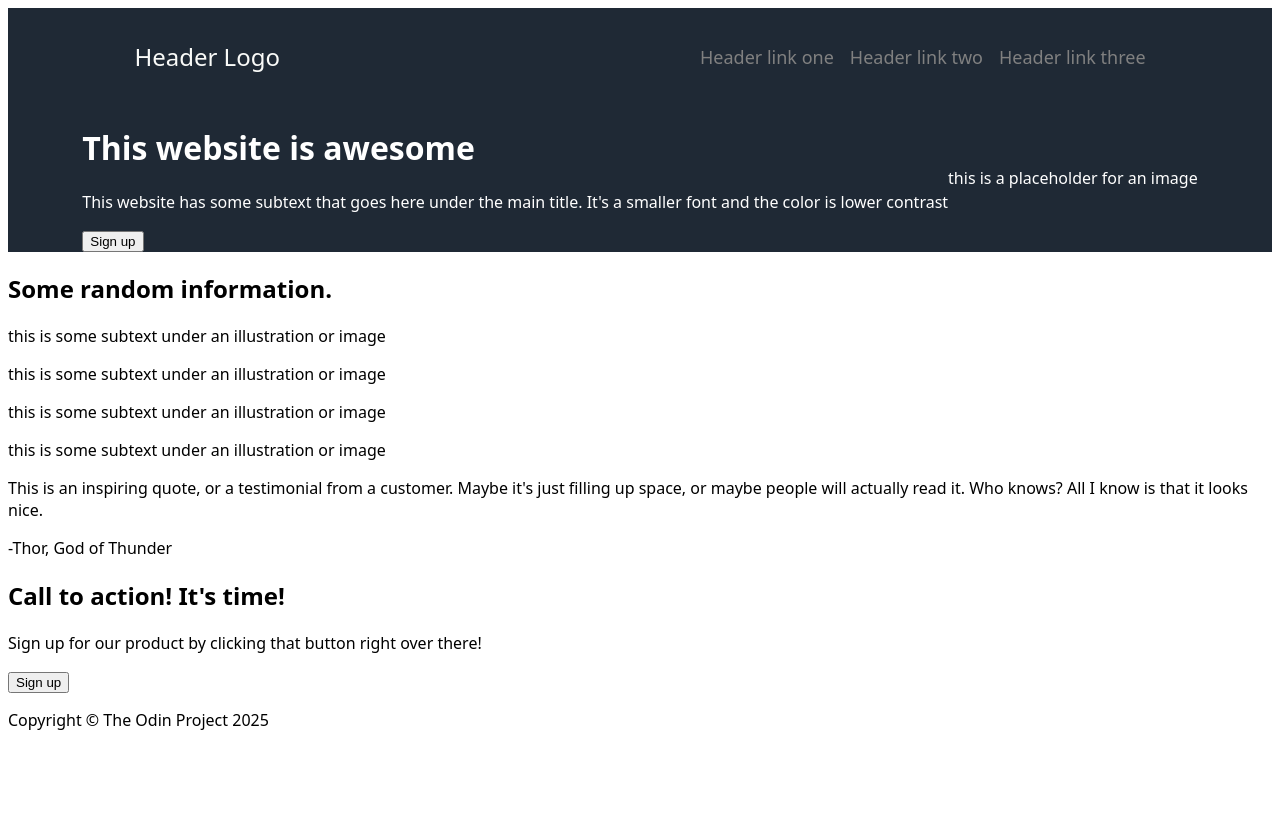
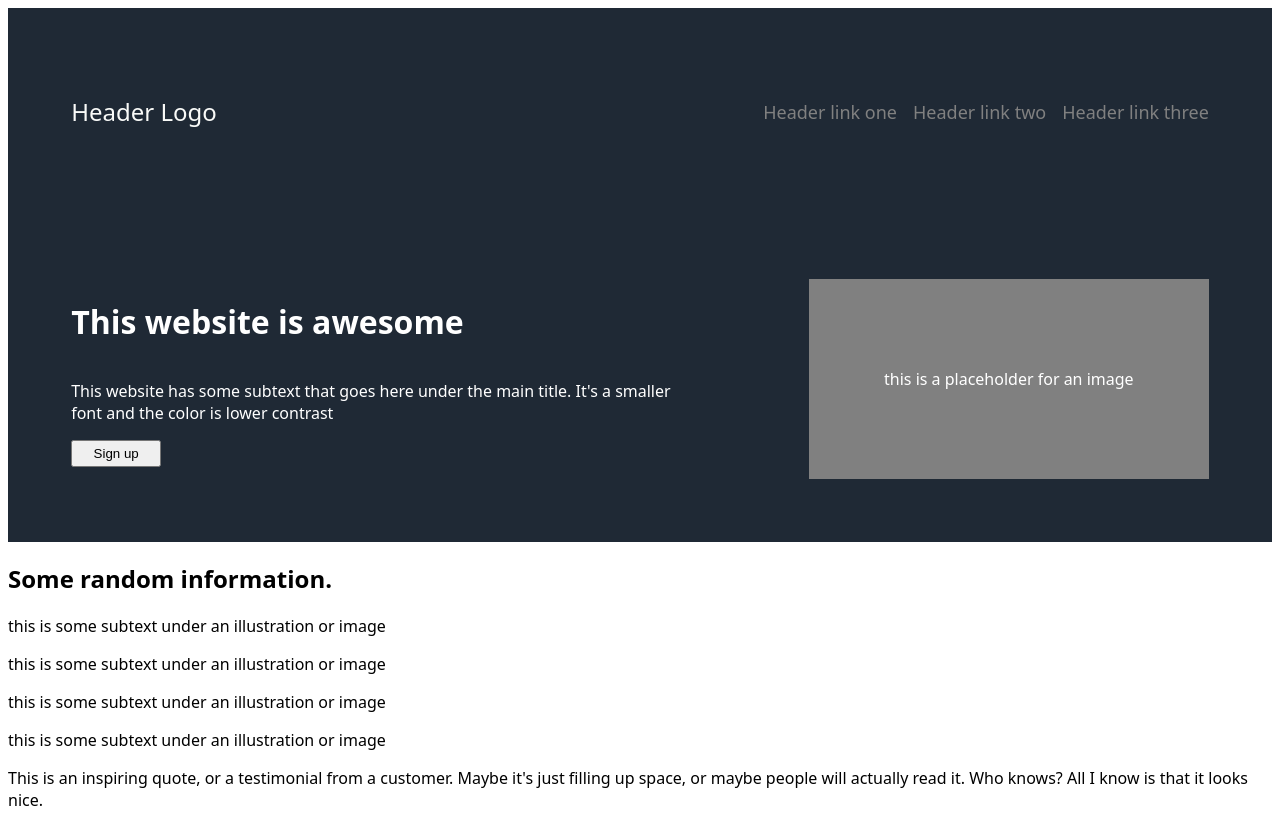
Before and after one commit to reyespinosa1996/LandingPage, a plain HTML site: page index.html in a window 1280 px wide. Shown: the top 814 px of the page. Drawn offline with Linux system fonts and the light colour scheme.

Commit message:
Add main content section styling

```diff
--- a/styles/style.css
+++ b/styles/style.css
@@ -7,8 +7,7 @@ body {
     display: flex;
     justify-content: space-between;
     padding: 8px 16px;
-    padding-left: 10%;
-    padding-right: 10%;
+    padding: 5%;
 }
 
 .header-logo {
@@ -50,5 +49,28 @@ a {
     background-color: #1f2935;
     display: flex;
     align-items: center;
+    justify-content: space-between;
+    padding: 5%;
+}
+
+.main-content-right {
+    background-color: grey;
+    height: 200px;
+    width: 400px;
+    display: flex;
+    align-items: center;
     justify-content: center;
 }
+
+.main-content-left {
+    display: flex;
+    flex-direction: column;
+    width: 600px;
+    height: 200px;
+}
+
+.signup {
+    min-width: 15%;
+    max-width: 15%;
+    padding: 4px;
+}
```
